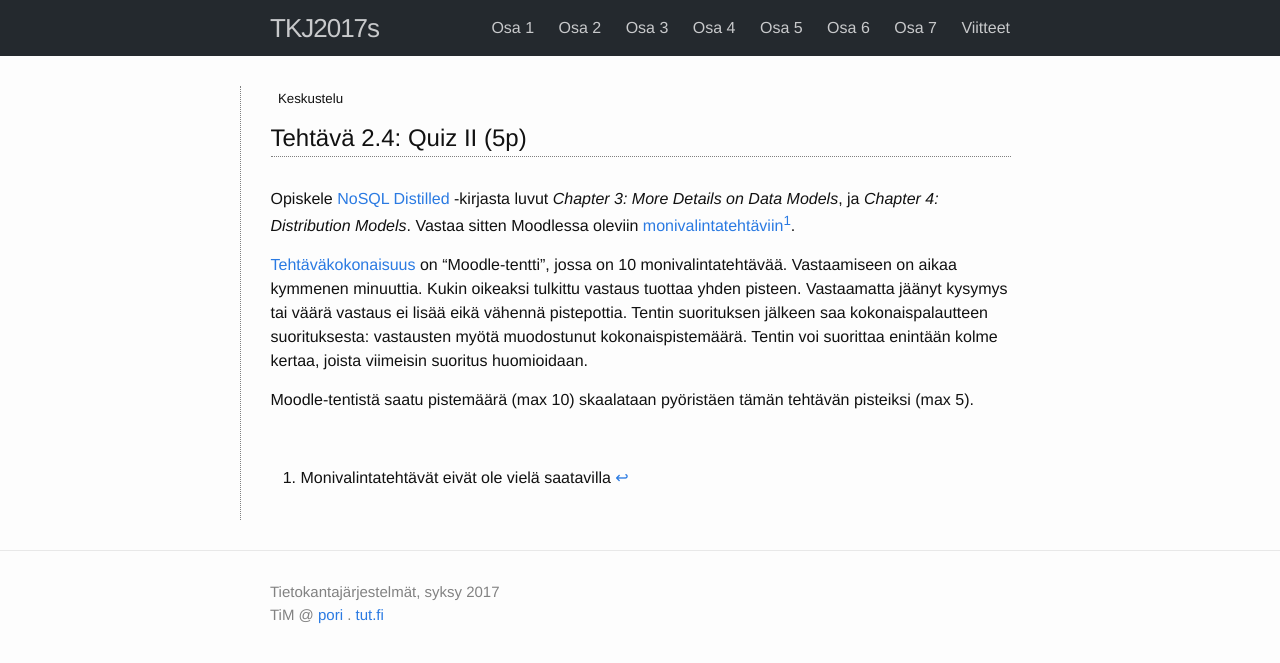
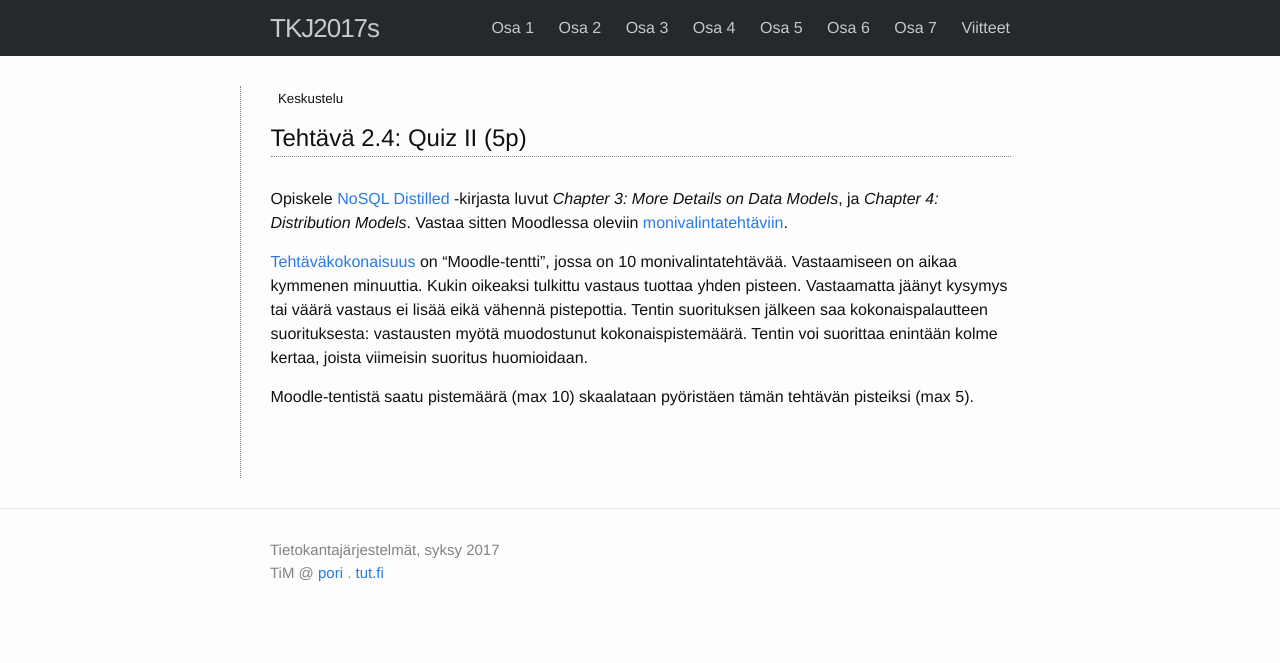
Before and after one commit to timedu/tkj2017s, a Jekyll site: the page built from docs/_osa2/tehtava24.md, in a window 1280 px wide. Shown: the top 663 px of the page. Built offline with Jekyll 4.4.1, drawn with Linux system fonts in a browser that asks for light colours.

Commit message:
quiz II (ex 2.4)

```diff
--- a/docs/_osa2/tehtava24.md
+++ b/docs/_osa2/tehtava24.md
@@ -5,12 +5,12 @@
 no_review: 1
 ---
 
-Opiskele [NoSQL Distilled][reading] -kirjasta luvut  *Chapter 3: More Details on Data Models*, ja *Chapter 4: Distribution Models*. Vastaa sitten Moodlessa oleviin [monivalintatehtäviin][quiz][^1].
+Opiskele [NoSQL Distilled][reading] -kirjasta luvut  *Chapter 3: More Details on Data Models*, ja *Chapter 4: Distribution Models*. Vastaa sitten Moodlessa oleviin [monivalintatehtäviin][quiz].
 
 [reading]: /tkj2017s/viitteet/#nosql-distilled
-[quiz]: #
+[quiz]: https://moodle2.tut.fi/mod/quiz/view.php?id=339876
 
-[^1]: Monivalintatehtävät eivät ole vielä saatavilla
+
 
 [Tehtäväkokonaisuus][quiz] on "Moodle-tentti", jossa on 10 monivalintatehtävää. Vastaamiseen on aikaa kymmenen minuuttia. Kukin oikeaksi tulkittu vastaus tuottaa yhden pisteen. Vastaamatta jäänyt kysymys tai väärä vastaus ei lisää eikä vähennä pistepottia. Tentin suorituksen jälkeen saa kokonaispalautteen suorituksesta: vastausten myötä muodostunut kokonaispistemäärä. Tentin voi suorittaa enintään kolme kertaa, joista viimeisin suoritus huomioidaan.
 
```
